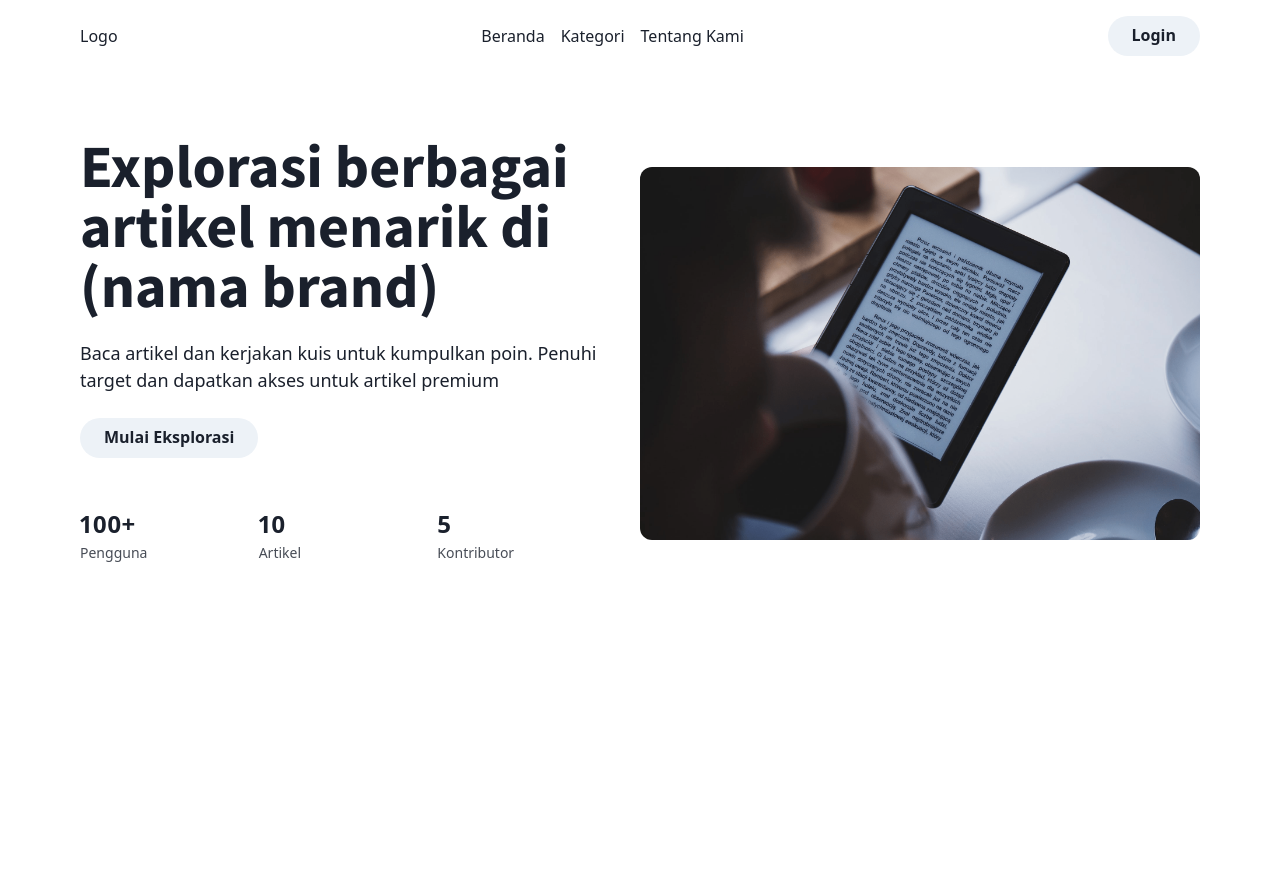
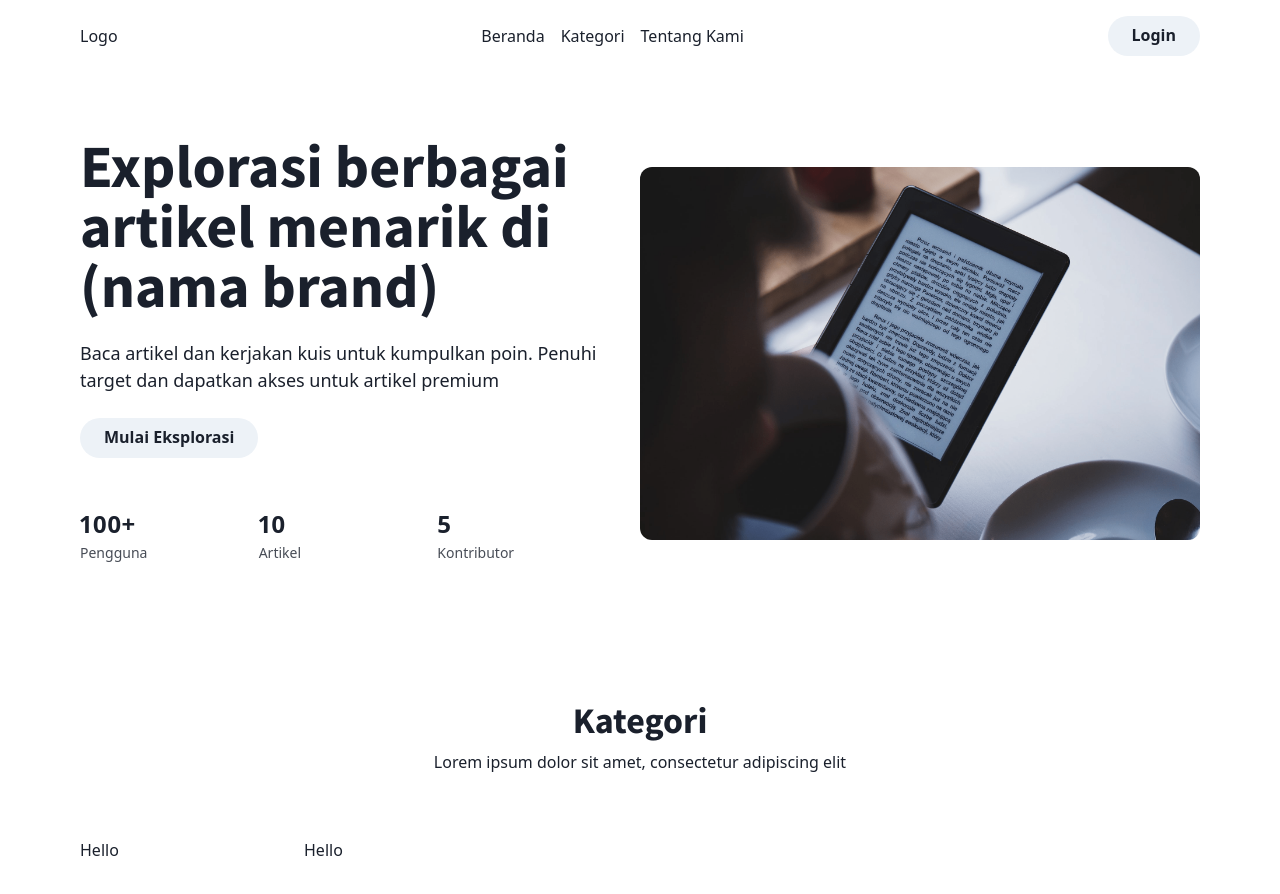
Before and after one commit to irfan44/literanian, a React (Create React App) app: page / in a window 1280 px wide. Shown: the top 894 px of the page. Before the commit the page ends 872 px from the top, so only its background shows below. Built offline with nearby package versions, Linux system fonts and the light colour scheme.

Commit message:
feat: add category section in home page

```diff
--- /dev/null
+++ b/src/components/pages/home/CategorySection/index.tsx
@@ -0,0 +1,30 @@
+import {
+  Center,
+  Container,
+  Grid,
+  GridItem,
+  Heading,
+  Text,
+  VStack,
+} from "@chakra-ui/react";
+
+const CategorySection = () => {
+  return (
+    <Container maxW="6xl" py="16">
+      <VStack as={Center}>
+        <Heading>Kategori</Heading>
+        <Text>Lorem ipsum dolor sit amet, consectetur adipiscing elit</Text>
+      </VStack>
+      <Grid templateColumns="repeat(5, 1fr)" mt="16">
+        <GridItem>
+          <Text>Hello</Text>
+        </GridItem>
+        <GridItem>
+          <Text>Hello</Text>
+        </GridItem>
+      </Grid>
+    </Container>
+  );
+};
+
+export default CategorySection;
--- a/src/pages/Home/index.tsx
+++ b/src/pages/Home/index.tsx
@@ -1,10 +1,12 @@
 import { Box } from "@chakra-ui/react";
+import CategorySection from "components/pages/home/CategorySection";
 import HeroSection from "components/pages/home/HeroSection";
 
 const Home = () => {
   return (
     <Box minH="100vh">
       <HeroSection />
+      <CategorySection />
     </Box>
   );
 };
```
